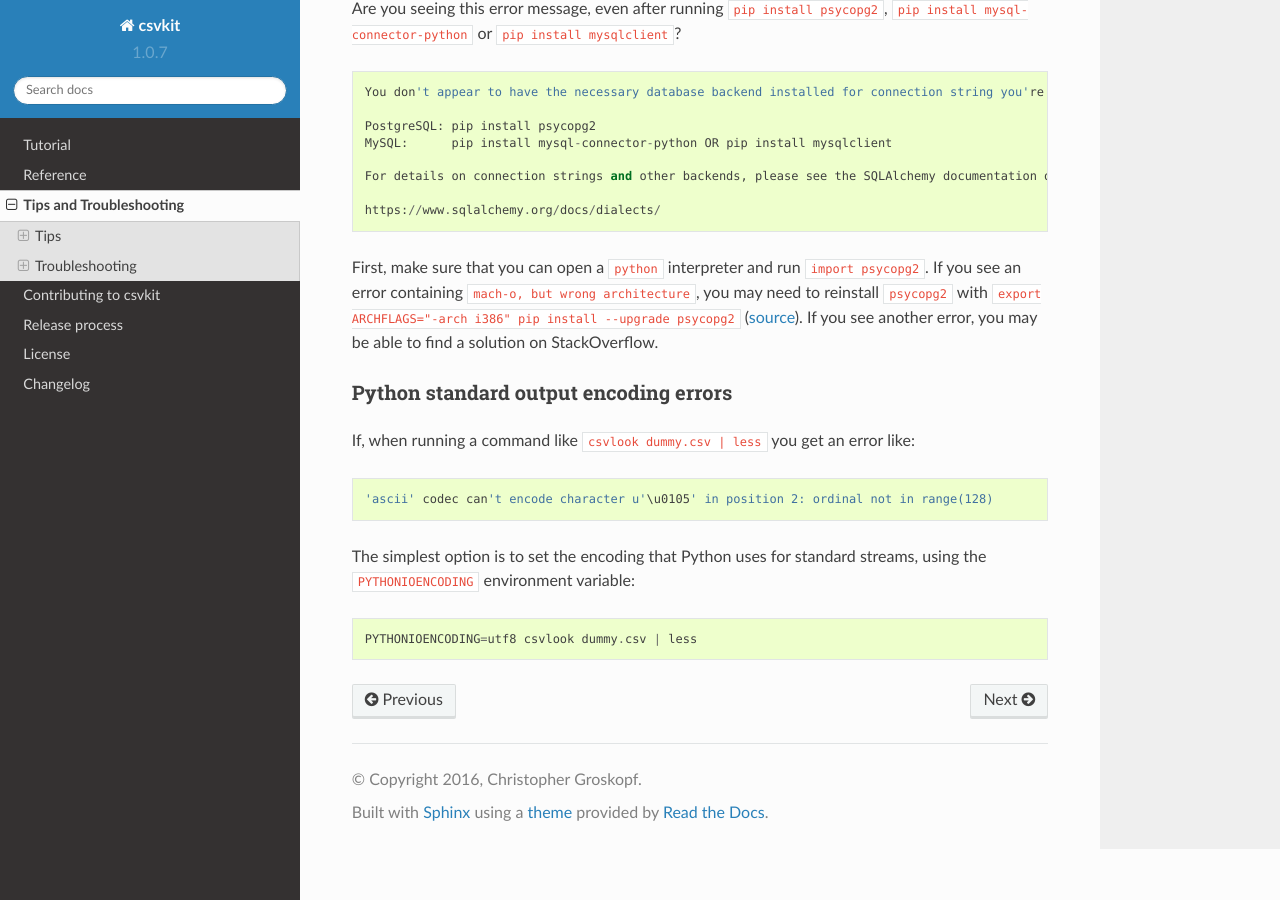
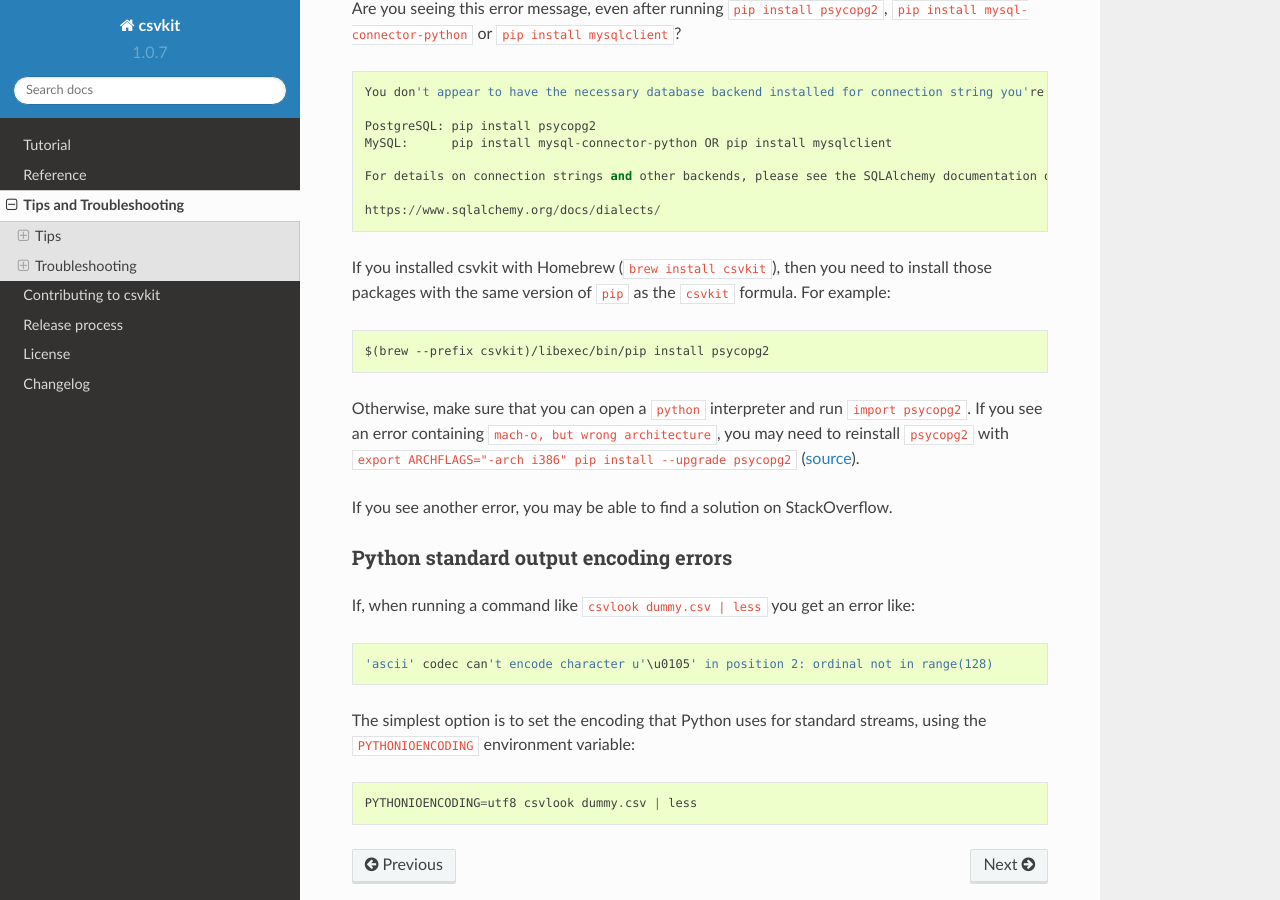
Before and after one commit to wireservice/csvkit, a Sphinx documentation site: the page built from docs/tricks.rst, in a window 1280 px wide and 900 px high, scrolled down 3368 px. Built offline with Sphinx 7.4.7 and the Read the Docs theme 2.0.0, drawn with Linux system fonts in a browser that asks for light colours.

Commit message:
docs: Add troubleshooting for Homebrew, #522

```diff
--- a/docs/tricks.rst
+++ b/docs/tricks.rst
@@ -134,7 +134,14 @@
 
     https://www.sqlalchemy.org/docs/dialects/
 
-First, make sure that you can open a ``python`` interpreter and run :code:`import psycopg2`. If you see an error containing ``mach-o, but wrong architecture``, you may need to reinstall ``psycopg2`` with :code:`export ARCHFLAGS="-arch i386" pip install --upgrade psycopg2` (`source <https://www.destructuring.net/2013/07/31/trouble-installing-psycopg2-on-osx/>`_). If you see another error, you may be able to find a solution on StackOverflow.
+
+If you installed csvkit with Homebrew (``brew install csvkit``), then you need to install those packages with the same version of ``pip`` as the ``csvkit`` formula. For example::
+
+    $(brew --prefix csvkit)/libexec/bin/pip install psycopg2
+
+Otherwise, make sure that you can open a ``python`` interpreter and run :code:`import psycopg2`. If you see an error containing ``mach-o, but wrong architecture``, you may need to reinstall ``psycopg2`` with :code:`export ARCHFLAGS="-arch i386" pip install --upgrade psycopg2` (`source <https://www.destructuring.net/2013/07/31/trouble-installing-psycopg2-on-osx/>`_).
+
+If you see another error, you may be able to find a solution on StackOverflow.
 
 Python standard output encoding errors
 --------------------------------------
```
